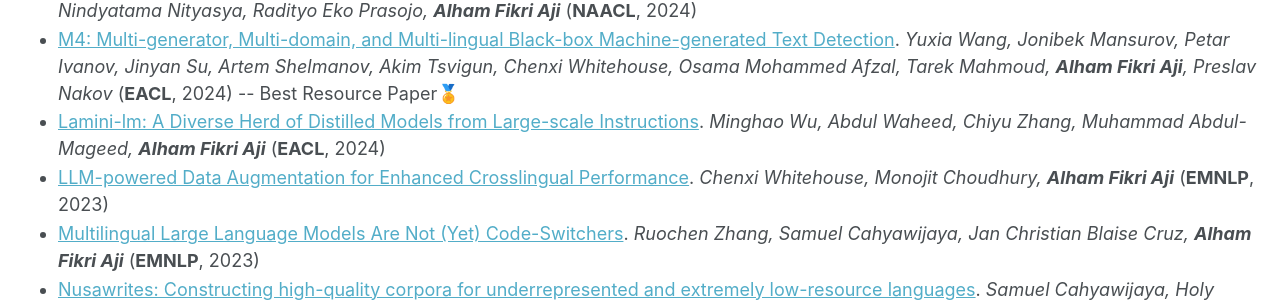
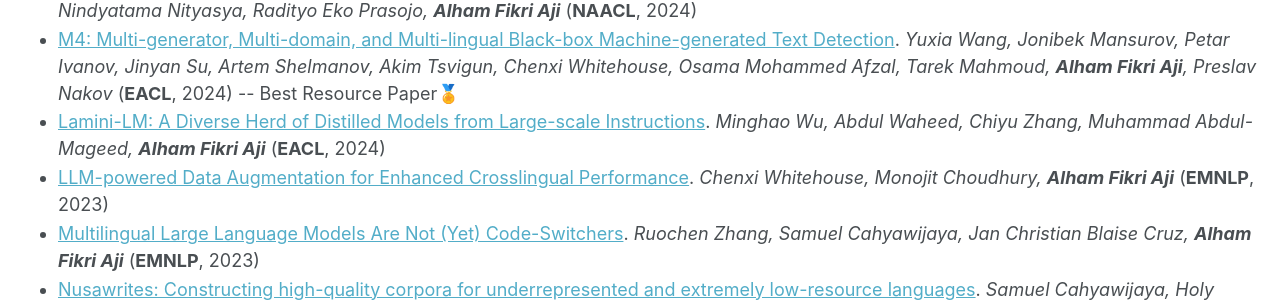
Before and after one commit to afaji/afaji.github.io, a Jekyll site: the page built from _pages/cv.md, in a window 1280 px wide and 900 px high, scrolled down 1804 px. Shown: the part 149-453 px from the top of the window. Built offline with Jekyll 4.4.1, drawn with Linux system fonts in a browser that asks for light colours.

Commit message:
Update paper.yaml

```diff
--- a/_data/paper.yaml
+++ b/_data/paper.yaml
@@ -1,6 +1,6 @@
 conference:
   - title: "Copal-ID: Indonesian Language Reasoning with Local Culture and Nuances"
-    authors: "Haryo Akbarianto Wibowo, Erland Hilman Fuadi, Made Nindyatama Nityasya, Radityo Eko Prasojo, <b>Alham Fikri Aji</b>"
+    authors: "Haryo Akbarianto Wibowo, Erland Hilman Fuadi, Made Nindyatama Nityasya, Radityo Eko Prasojo, <b class='last-author'>Alham Fikri Aji</b>"
     date: "2024"
     venue: "NAACL"
     url:
@@ -17,8 +17,8 @@
     model:
     tags:
     notes:  Best Resource Paper🏅
-  - title: "Lamini-lm: A Diverse Herd of Distilled Models from Large-scale Instructions"
-    authors: "Minghao Wu, Abdul Waheed, Chiyu Zhang, Muhammad Abdul-Mageed, <b>Alham Fikri Aji</b>"
+  - title: "Lamini-LM: A Diverse Herd of Distilled Models from Large-scale Instructions"
+    authors: "Minghao Wu, Abdul Waheed, Chiyu Zhang, Muhammad Abdul-Mageed, <b class='last-author'>Alham Fikri Aji</b>"
     date: "2024"
     venue: "EACL"
     url:
@@ -27,7 +27,7 @@
     tags:
     notes:
   - title: "LLM-powered Data Augmentation for Enhanced Crosslingual Performance"
-    authors: "Chenxi Whitehouse, Monojit Choudhury, <b>Alham Fikri Aji</b>"
+    authors: "Chenxi Whitehouse, Monojit Choudhury, <b class='last-author'>Alham Fikri Aji</b>"
     date: "2023"
     venue: "EMNLP"
     url:
@@ -36,7 +36,7 @@
     tags:
     notes:
   - title: "Multilingual Large Language Models Are Not (Yet) Code-Switchers"
-    authors: "Ruochen Zhang, Samuel Cahyawijaya, Jan Christian Blaise Cruz, <b>Alham Fikri Aji</b>"
+    authors: "Ruochen Zhang, Samuel Cahyawijaya, Jan Christian Blaise Cruz, <b class='last-author'>Alham Fikri Aji</b>"
     date: "2023"
     venue: "EMNLP"
     url:
@@ -45,7 +45,7 @@
     tags:
     notes:
   - title: "Nusawrites: Constructing high-quality corpora for underrepresented and extremely low-resource languages"
-    authors: "Samuel Cahyawijaya, Holy Lovenia, Fajri Koto, Dea Adhista, Emmanuel Dave, Sarah Oktavianti, Salsabil Maulana Akbar, Jhonson Lee, Nuur Shadieq, Tjeng Wawan Cenggoro, Hanung Wahyuning Linuwih, Bryan Wilie, Galih Pradipta Muridan, Genta Indra Winata, David Moeljadi, <b>Alham Fikri Aji</b>, Ayu Purwarianti, Pascale Fung"
+    authors: "Samuel Cahyawijaya, Holy Lovenia, Fajri Koto, Dea Adhista, Emmanuel Dave, Sarah Oktavianti, Salsabil Maulana Akbar, Jhonson Lee, Nuur Shadieq, Tjeng Wawan Cenggoro, Hanung Wahyuning Linuwih, Bryan Wilie, Galih Pradipta Muridan, Genta Indra Winata, David Moeljadi, <b class='last-author'>Alham Fikri Aji</b>, Ayu Purwarianti, Pascale Fung"
     date: "2023"
     venue: "AACL"
     url:
```
